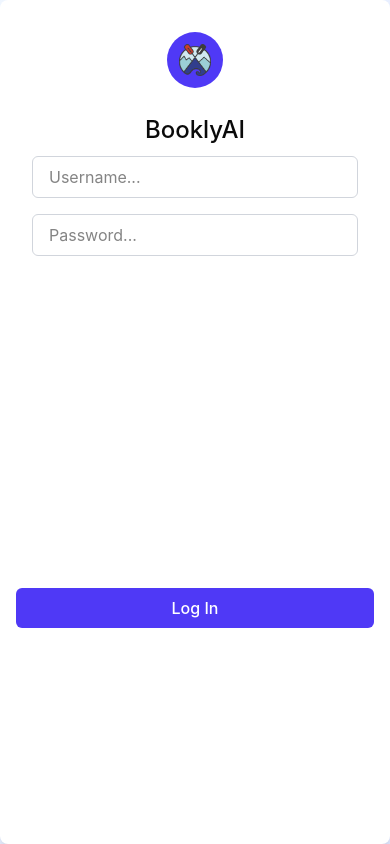
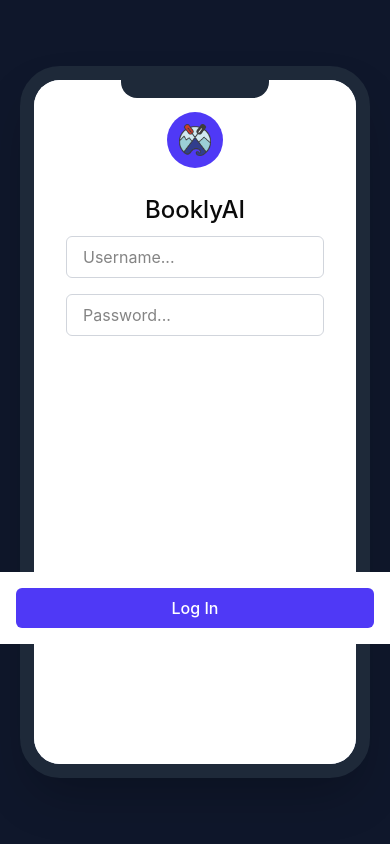
Before and after one commit to SudyStefan/MSD_UX_Prototype, a React (Vite) app: page / in a window 390 px wide. Built offline with nearby package versions, Linux system fonts and the light colour scheme.

Commit message:
add pseudo phone frame

```diff
--- a/src/app/App.tsx
+++ b/src/app/App.tsx
@@ -1,13 +1,12 @@
-import { useState } from 'react';
-import { LoginPage } from './components/LoginPage';
-import { Root } from './components/Root';
-import { mockEvents } from './data/mockEvents';
-import { GuideSignup, Event } from './types/event';
-
+import { useState } from "react";
+import { LoginPage } from "./components/LoginPage";
+import { Root } from "./components/Root";
+import { mockEvents } from "./data/mockEvents";
+import { GuideSignup, Event } from "./types/event";
 
 export default function App() {
   const [isLoggedIn, setIsLoggedIn] = useState(false);
-  const [userEmail, setUserEmail] = useState('');
+  const [userEmail, setUserEmail] = useState("");
   const [events, setEvents] = useState<Event[]>(mockEvents);
   const [signedUpEvents, setSignedUpEvents] = useState<Set<string>>(new Set());
 
@@ -18,13 +17,13 @@ export default function App() {
 
   const handleLogout = () => {
     setIsLoggedIn(false);
-    setUserEmail('');
+    setUserEmail("");
   };
 
   const handleSignup = (signup: GuideSignup) => {
     // Update the event's signed up count
-    setEvents(prevEvents =>
-      prevEvents.map(event =>
+    setEvents((prevEvents) =>
+      prevEvents.map((event) =>
         event.id === signup.eventId
           ? { ...event, guidesSignedUp: event.guidesSignedUp + 1 }
           : event
@@ -32,16 +31,21 @@ export default function App() {
     );
 
     // Track which events the user has signed up for
-    setSignedUpEvents(prev => new Set([...prev, signup.eventId]));
+    setSignedUpEvents((prev) => new Set([...prev, signup.eventId]));
 
-    console.log('Guide signed up:', signup);
+    console.log("Guide signed up:", signup);
   };
 
-  if (!isLoggedIn) {
-    return <LoginPage onLogin={handleLogin} />;
-  }
-
   return (
+    // 1. The Background Layer (Full screen)
+    <div className="min-h-screen bg-slate-900 flex items-center justify-center p-4">
+      {/* 2. The Phone Frame (Bezel) */}
+      <div className="relative mx-auto border-gray-800 dark:border-gray-800 bg-gray-800 border-[14px] rounded-[2.5rem] h-[712px] w-[350px] shadow-2xl overflow-hidden">
+        {/* 3. The "Notch" or Speaker */}
+        <div className="w-[148px] h-[18px] bg-gray-800 top-0 left-1/2 -translate-x-1/2 rounded-b-[1rem] absolute z-20"></div>
+          {!isLoggedIn ? (
+            <LoginPage onLogin={handleLogin} />
+          ) : (
             <Root
               events={events}
               userEmail={userEmail}
@@ -49,5 +53,8 @@ export default function App() {
               onSignup={handleSignup}
               signedUpEvents={signedUpEvents}
             />
+          )}
+      </div>
+    </div>
   );
 }
--- a/vite.config.ts
+++ b/vite.config.ts
@@ -17,4 +17,5 @@ export default defineConfig({
       //'@': path.resolve(__dirname, './src'),
     },
   },
+  base: './'
 })
```
Lines whose indentation alone changed are shown as unchanged.
